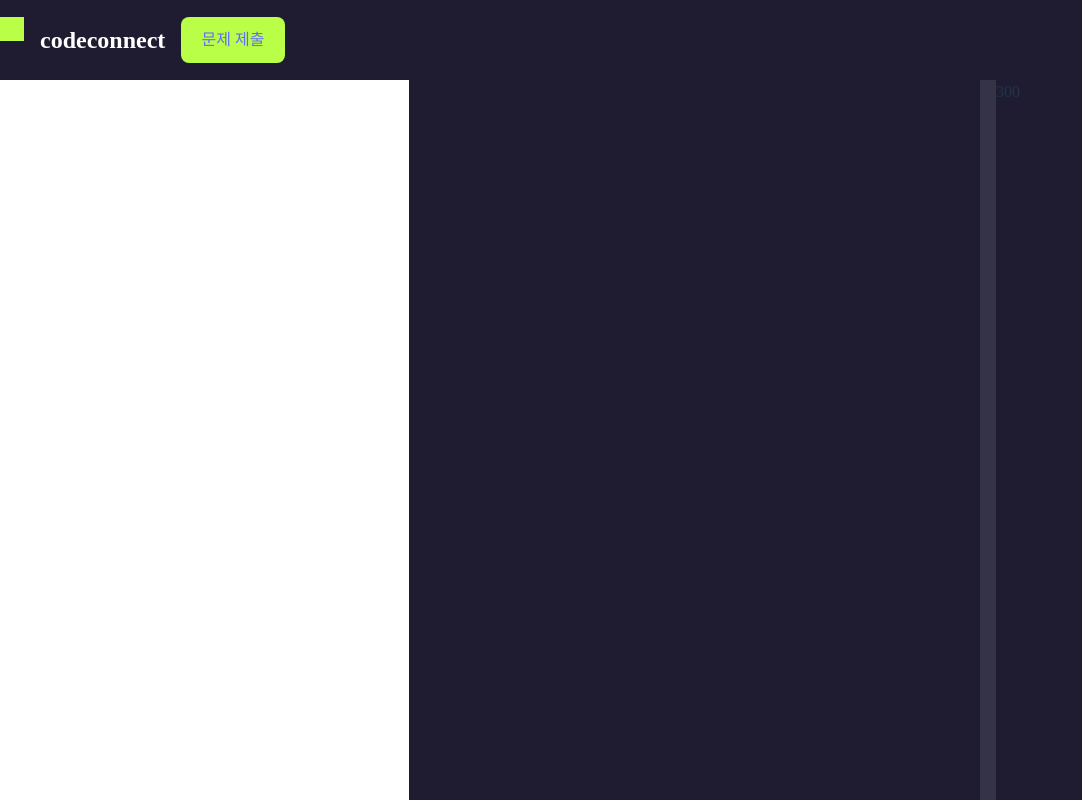
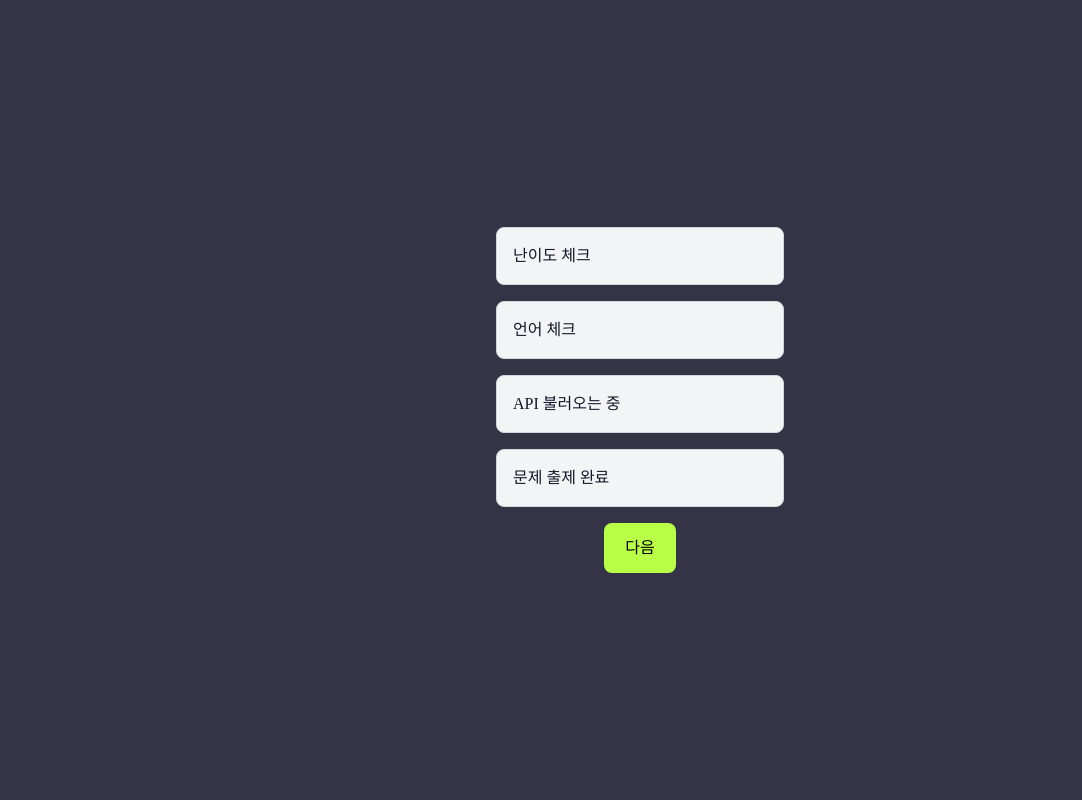
Before and after one commit to dhr05074/developic, a React (Vite) app in the folder front/: page /codeEditor in a window 1280 px wide. Shown: the whole page, without its empty margins (0-1082 px from the left). Built offline with nearby package versions, Linux system fonts and the light colour scheme.

Commit message:
v0.0.0:14 stepper 제작

```diff
--- a/front/src/App.tsx
+++ b/front/src/App.tsx
@@ -2,6 +2,7 @@ import React from "react";
 // import viteLogo from "../../../../../../vite.svg";
 import "./styles/App.css";
 import "./styles/index.css";
+import "./styles/component.css";
 // react-simple-code-editr
 // import { useCodeMirror } from "@uiw/react-codemirror";
 // import { javascript } from "@codemirror/lang-javascript";
--- /dev/null
+++ b/front/src/component/Button/Basic.Button.tsx
@@ -0,0 +1,32 @@
+import { Link } from "react-router-dom";
+
+type PropsType = {
+    link?: {
+        pathName: string;
+        search?: string;
+    };
+    name: string;
+    clickFunction: () => void;
+};
+
+export default function ButtonBasic(props: PropsType) {
+    const className =
+        "motion_basic inline-flex items-center justify-center rounded-lg bg-coco-green_500 px-5 py-3 text-center text-base font-medium text-black  hover:bg-Navy-700 hover:text-white";
+
+    if (props.link?.pathName) {
+        return (
+            <Link
+                id="button-basic"
+                to={{ pathname: props.link.pathName, search: props.link.search }}
+                className={className}
+            >
+                {props.name}
+            </Link>
+        );
+    }
+    return (
+        <button id="button-basic" className={className} onClick={props.clickFunction}>
+            {props.name}
+        </button>
+    );
+}
--- /dev/null
+++ b/front/src/component/Loading/Stepper.tsx
@@ -0,0 +1,89 @@
+import React from "react";
+import { Spinner } from "flowbite-react";
+import ButtonBasic from "../Button/Basic.Button";
+
+type StepTypes = "idle" | "loading" | "complete";
+type StepperStyle = {
+    [component: StepTypes]: StepTypes;
+    idle: string;
+    loading: string;
+    complete: string;
+};
+type PropsType = {
+    step: number;
+    list: StepperListTypes;
+    testFunction: () => void;
+};
+let stepButton = "다음";
+
+function Stepper(props: PropsType) {
+    if (props.step === 1) {
+        stepButton = "문제 풀러가기";
+    }
+    const style: StepperStyle = {
+        idle: "border-gray-300 bg-gray-100 text-gray-900",
+        loading: "border-Navy-500 bg-Navy-600 text-white",
+        complete: "border-green-300 bg-green-50 text-green-700",
+    };
+    return (
+        <div className=" absolute flex h-full w-full flex-row items-center justify-center bg-Navy-800">
+            <ol className="w-72 space-y-4">
+                {Object.entries(props?.list).map(([key, value]) => (
+                    <li key={key}>
+                        <div
+                            className={`motion_basic  stepper w-full rounded-lg  border p-4
+                                ${style[value.step as StepTypes]}
+                               `}
+                            role="alert"
+                        >
+                            <div className="flex items-center justify-between">
+                                <span className="sr-only" />
+                                <h3 className="font-medium">{value.value}</h3>
+
+                                {value.step === "loading" && (
+                                    <div role="status">
+                                        <svg
+                                            aria-hidden="true"
+                                            className="mr-2 h-8 w-8 animate-spin fill-coco-green_500 text-gray-200 dark:text-gray-600"
+                                            viewBox="0 0 100 101"
+                                            fill="none"
+                                            xmlns="http://www.w3.org/2000/svg"
+                                        >
+                                            <path
+                                                d="M100 50.5908C100 78.2051 77.6142 100.591 50 100.591C22.3858 100.591 0 78.2051 0 50.5908C0 22.9766 22.3858 0.59082 50 0.59082C77.6142 0.59082 100 22.9766 100 50.5908ZM9.08144 50.5908C9.08144 73.1895 27.4013 91.5094 50 91.5094C72.5987 91.5094 90.9186 73.1895 90.9186 50.5908C90.9186 27.9921 72.5987 9.67226 50 9.67226C27.4013 9.67226 9.08144 27.9921 9.08144 50.5908Z"
+                                                fill="currentColor"
+                                            />
+                                            <path
+                                                d="M93.9676 39.0409C96.393 38.4038 97.8624 35.9116 97.0079 33.5539C95.2932 28.8227 92.871 24.3692 89.8167 20.348C85.8452 15.1192 80.8826 10.7238 75.2124 7.41289C69.5422 4.10194 63.2754 1.94025 56.7698 1.05124C51.7666 0.367541 46.6976 0.446843 41.7345 1.27873C39.2613 1.69328 37.813 4.19778 38.4501 6.62326C39.0873 9.04874 41.5694 10.4717 44.0505 10.1071C47.8511 9.54855 51.7191 9.52689 55.5402 10.0491C60.8642 10.7766 65.9928 12.5457 70.6331 15.2552C75.2735 17.9648 79.3347 21.5619 82.5849 25.841C84.9175 28.9121 86.7997 32.2913 88.1811 35.8758C89.083 38.2158 91.5421 39.6781 93.9676 39.0409Z"
+                                                fill="currentFill"
+                                            />
+                                        </svg>
+                                        <span className="sr-only">Loading...</span>
+                                    </div>
+                                )}
+                                {value.step === "complete" && (
+                                    <svg
+                                        aria-hidden="true"
+                                        className="h-5 w-5"
+                                        fill="currentColor"
+                                        viewBox="0 0 20 20"
+                                        xmlns="http://www.w3.org/2000/svg"
+                                    >
+                                        <path
+                                            fillRule="evenodd"
+                                            d="M16.707 5.293a1 1 0 010 1.414l-8 8a1 1 0 01-1.414 0l-4-4a1 1 0 011.414-1.414L8 12.586l7.293-7.293a1 1 0 011.414 0z"
+                                            clipRule="evenodd"
+                                        />
+                                    </svg>
+                                )}
+                            </div>
+                        </div>
+                    </li>
+                ))}
+                <ButtonBasic name={stepButton} clickFunction={props.testFunction} />
+            </ol>
+        </div>
+    );
+}
+
+export default Stepper;
--- a/front/src/index.d.ts
+++ b/front/src/index.d.ts
@@ -18,3 +18,15 @@ type Languages = [
     "Swift",
 ];
 type DifficultyTypes = ["hard", "normal", "easy"];
+type Steppers = "difficult" | "language" | "api" | "comp";
+type SteppersOption = {
+    value: string;
+    step: "idle" | "loading" | "complete";
+};
+type StepperListTypes = {
+    [key: Steppers]: SteppersOption;
+    difficult: SteppersOption;
+    language: SteppersOption;
+    api: SteppersOption;
+    comp: SteppersOption;
+};
--- a/front/src/routes/CodeEditor.tsx
+++ b/front/src/routes/CodeEditor.tsx
@@ -3,6 +3,7 @@ import { useState, useRef } from "react";
 import { useSearchParams } from "react-router-dom";
 import NavBar from "@/component/NavBar/NavBar";
 import Problem from "@/component/Resizable/Problem";
+import Stepper from "@/component/Loading/Stepper";
 
 const languages: string[] = [
     "go",
@@ -23,28 +24,40 @@ const languages: string[] = [
     "scala",
     "swift",
 ];
-let currentLang = "javascript" as LanguageType;
+const currentLang = "javascript" as LanguageType;
 function CodeEditor() {
     const [searchParams] = useSearchParams();
-    const queryList = [...searchParams]; // [['key1', 'test1'], ['key2', 'test2']]
-    console.log("🚀 ~ file: CodeEditor.tsx:31 ~ CodeEditor ~ queryList:", queryList);
-
-    const getMenuValue = (value: LanguageType) => {
-        console.log("🚀 ~ file: App.tsx:41 ~ getMenuValue ~ value:", value);
-        currentLang = value;
-    };
     const [useProblem, setProblem] = useState<string>("");
+    // resizer
+    const [runnerWidth, setRunnerWidth] = useState<number>(300);
+    const [isResizing, setIsResizing] = useState<boolean>(false);
+    const [step, setStep] = useState<number>(6);
+    const [StepperList, setStepperList] = useState<StepperListTypes>({
+        difficult: {
+            value: "난이도 체크",
+            step: "idle",
+        },
+        language: {
+            value: "언어 체크",
+            step: "idle",
+        },
+        api: {
+            value: "API 불러오는 중",
+            step: "idle",
+        },
+        comp: {
+            value: "문제 출제 완료",
+            step: "idle",
+        },
+    });
+    const runnerRef = useRef<HTMLDivElement>(null);
+    const bodyRef = useRef<HTMLDivElement>(null);
 
     const style = {
         problem: {
             width: "600px",
         },
     };
-    const bodyRef = useRef<HTMLDivElement>(null);
-    // resizer
-    const [runnerWidth, setRunnerWidth] = useState<number>(300);
-    const runnerRef = useRef<HTMLDivElement>(null);
-    const [isResizing, setIsResizing] = useState<boolean>(false);
 
     const handleMouseMove = (event: MouseEvent) => {
         if (isResizing && runnerRef.current) {
@@ -70,8 +83,56 @@ function CodeEditor() {
         // setProblem(problem);
     };
 
+    const stepperStateChanger = () => {
+        if (step === 6) {
+            StepperList.difficult.step = "loading";
+            const changeDefficult = StepperList.difficult;
+            setStepperList((prevState) => {
+                return { ...prevState, difficult: changeDefficult };
+            });
+        } else if (step === 5) {
+            StepperList.difficult.step = "complete";
+            StepperList.language.step = "loading";
+            const changeDefficult = StepperList.difficult;
+            const changeLanguage = StepperList.language;
+            setStepperList((prevState) => {
+                return { ...prevState, difficult: changeDefficult, language: changeLanguage };
+            });
+        } else if (step === 4) {
+            StepperList.language.step = "complete";
+            StepperList.api.step = "loading";
+            const changeLanguage = StepperList.language;
+            const changeApi = StepperList.api;
+            setStepperList((prevState) => {
+                return { ...prevState, language: changeLanguage, api: changeApi };
+            });
+        } else if (step === 3) {
+            StepperList.api.step = "complete";
+            StepperList.comp.step = "loading";
+            const changeApi = StepperList.api;
+            const changeComp = StepperList.comp;
+            setStepperList((prevState) => {
+                return { ...prevState, api: changeApi, comp: changeComp };
+            });
+        } else if (step === 2) {
+            StepperList.comp.step = "complete";
+            const changeComp = StepperList.comp;
+            setStepperList((prevState) => {
+                return { ...prevState, comp: changeComp };
+            });
+        } else if (step === 0) {
+            return false;
+        }
+        setStep(step - 1);
+        return true;
+    };
+
     return (
         <div id="CodeEditor" className="App h-screen w-screen">
+            {step === 0 ? null : <Stepper step={step} list={StepperList} testFunction={stepperStateChanger} />}
+
+            {/* 스테퍼 제거해야함. */}
+
             <section id="header">
                 <NavBar currentLang={currentLang} getProblem={getProblem} />
             </section>
--- a/front/src/routes/Home.tsx
+++ b/front/src/routes/Home.tsx
@@ -1,3 +1,4 @@
+import React from "react";
 import { Link } from "react-router-dom";
 
 export default function HomePage() {
--- a/front/src/styles/App.css
+++ b/front/src/styles/App.css
@@ -14,5 +14,5 @@
     height: 90%;
 }
 .motion_basic {
-    @apply transition-all duration-300;
+    @apply transition-all duration-300 ease-in-out;
 }
--- /dev/null
+++ b/front/src/styles/component.css
@@ -0,0 +1,3 @@
+.stepper {
+    transition: background-color 0.3s ease;
+}
```
Also changed, not shown: front/src/routes/Select.tsx (+7 -6 lines), front/.eslintrc.json, front/.yarnrc.yml.
